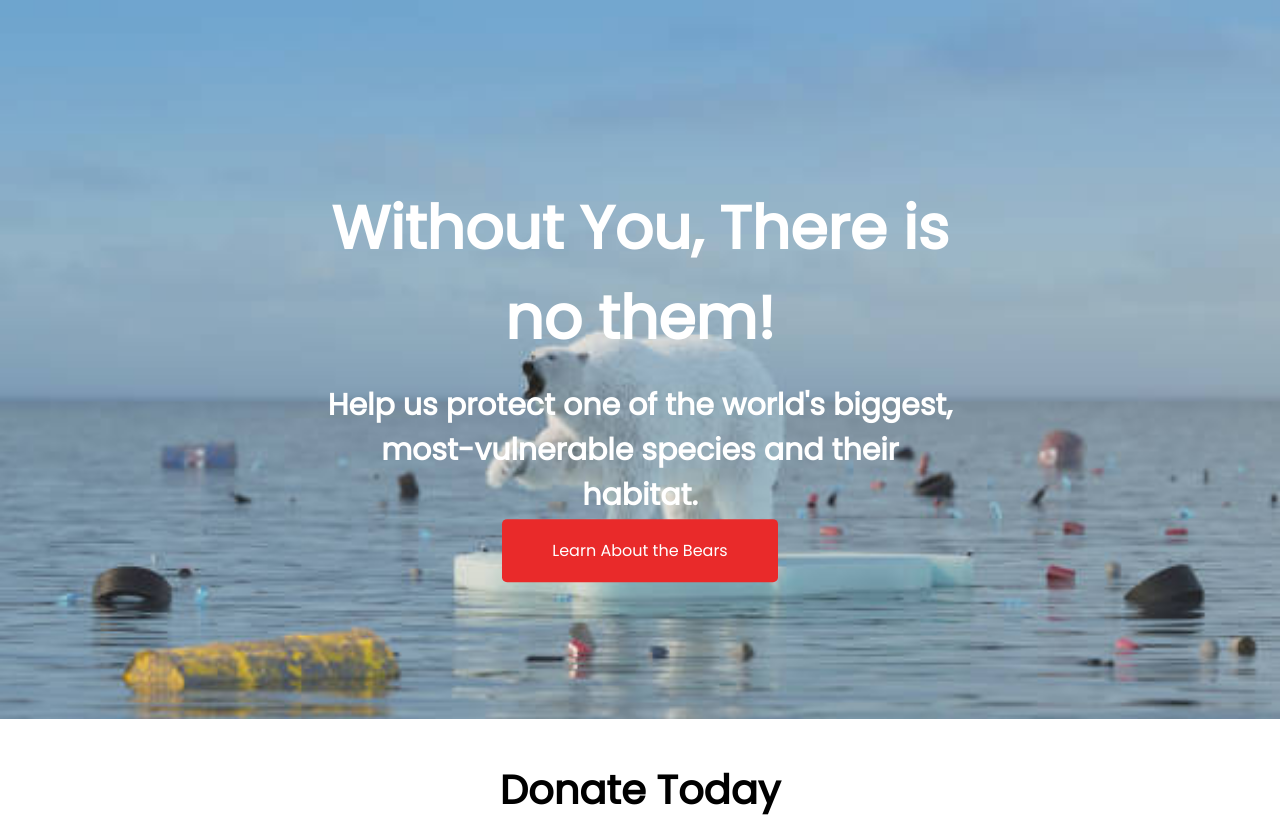
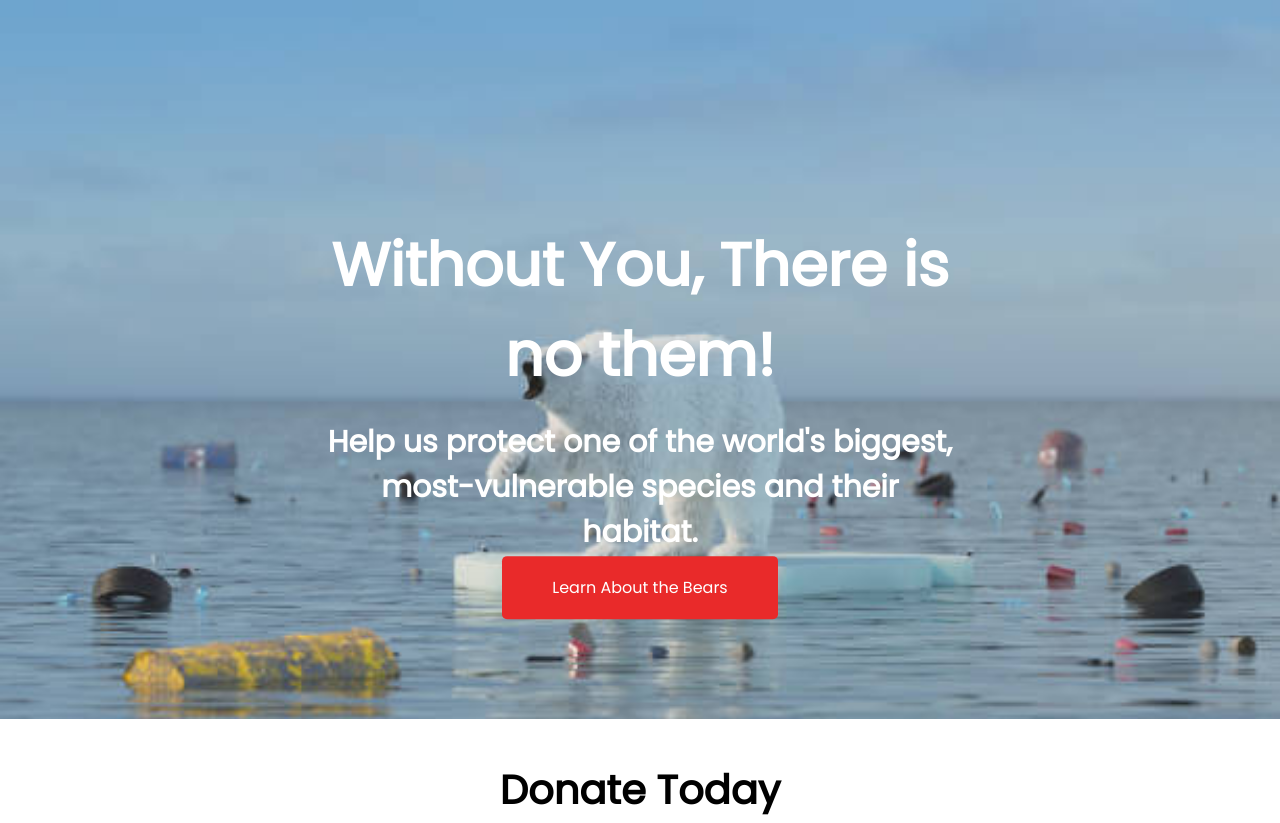
Before and after one commit to ian-of-yore/save-the-polar-bears, a plain HTML site: page index.html in a window 1280 px wide. Shown: the top 823 px of the page. Drawn offline with Linux system fonts and the light colour scheme.

Commit message:
ar partecina background thik korte

```diff
--- a/index.html
+++ b/index.html
@@ -14,8 +14,8 @@
 
 <body>
 
-    <section id="intro">
-        <div class="intro-bg">
+    <section>
+        <div>
             <img src="images/bg.jpg" alt="" style="width:100%;">
             <div class="intro-center">
                 <h1><span id="intro-h1">Without You, There is no them!</span> </h1>
@@ -25,6 +25,8 @@
                     href="https://polarbearsinternational.org/polar-bears-changing-arctic/">Learn About the Bears</a>
 
             </div>
+        </div>
+
         </div>
     </section>
 
--- a/style.css
+++ b/style.css
@@ -1,14 +1,6 @@
 body {
     font-family: 'Poppins', sans-serif;
     margin: 0;
-    height: 100%;
-    width: 100%;
-}
-
-.intro-bg {
-    position: relative;
-    text-align: center;
-    color: white;
 }
 
 .intro-center {
```
